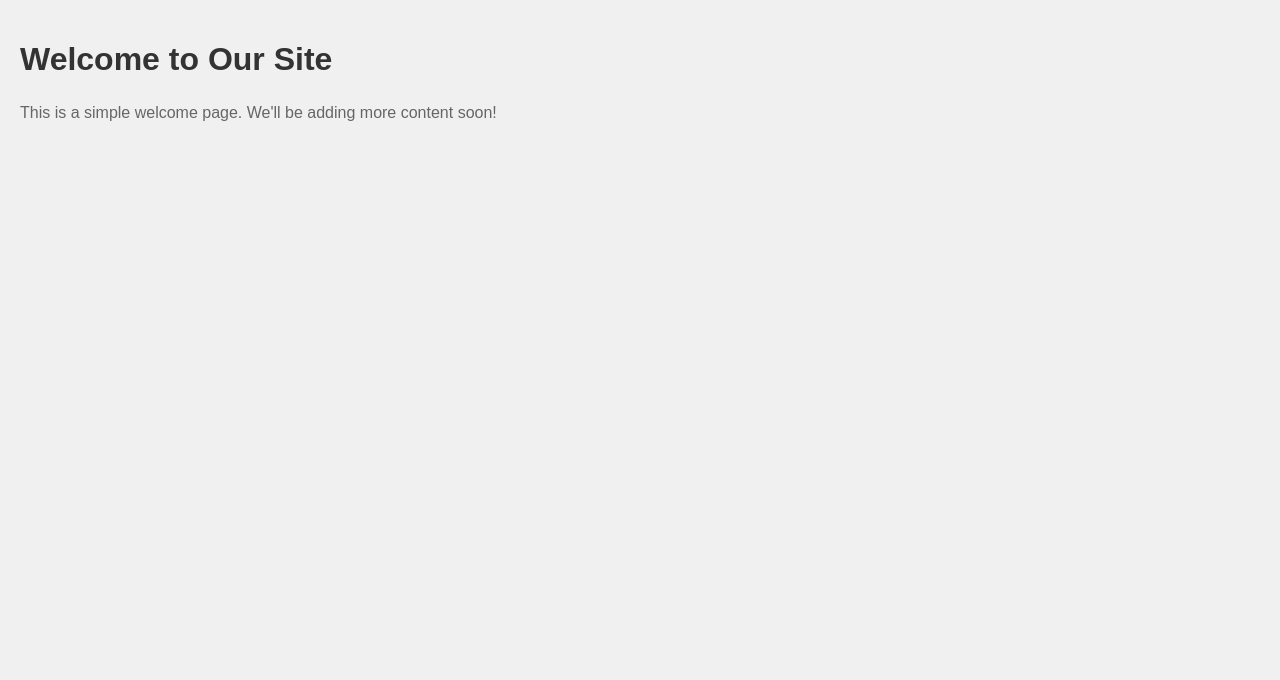
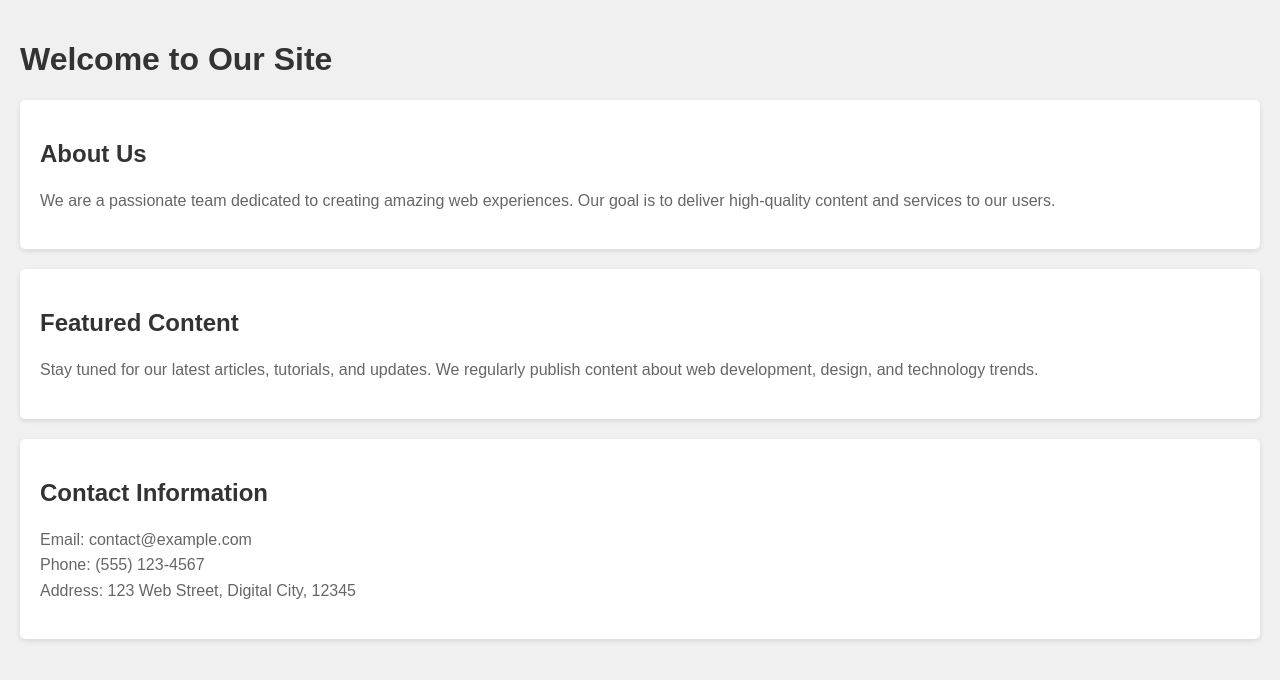
Before and after one commit to LB852/new-test-1, a plain HTML site: page index.html in a window 1280 px wide. Drawn offline with Linux system fonts and the light colour scheme.

Commit message:
Add more sections to the welcome page

```diff
--- a/index.html
+++ b/index.html
@@ -11,17 +11,40 @@
             padding: 20px;
             background-color: #f0f0f0;
         }
-        h1 {
+        h1, h2 {
             color: #333;
         }
         p {
             color: #666;
             line-height: 1.6;
         }
+        section {
+            margin: 20px 0;
+            padding: 20px;
+            background-color: white;
+            border-radius: 5px;
+            box-shadow: 0 2px 5px rgba(0,0,0,0.1);
+        }
     </style>
 </head>
 <body>
     <h1>Welcome to Our Site</h1>
-    <p>This is a simple welcome page. We'll be adding more content soon!</p>
+
+    <section>
+        <h2>About Us</h2>
+        <p>We are a passionate team dedicated to creating amazing web experiences. Our goal is to deliver high-quality content and services to our users.</p>
+    </section>
+
+    <section>
+        <h2>Featured Content</h2>
+        <p>Stay tuned for our latest articles, tutorials, and updates. We regularly publish content about web development, design, and technology trends.</p>
+    </section>
+
+    <section>
+        <h2>Contact Information</h2>
+        <p>Email: contact@example.com<br>
+Phone: (555) 123-4567<br>
+Address: 123 Web Street, Digital City, 12345</p>
+    </section>
 </body>
 </html>
```
